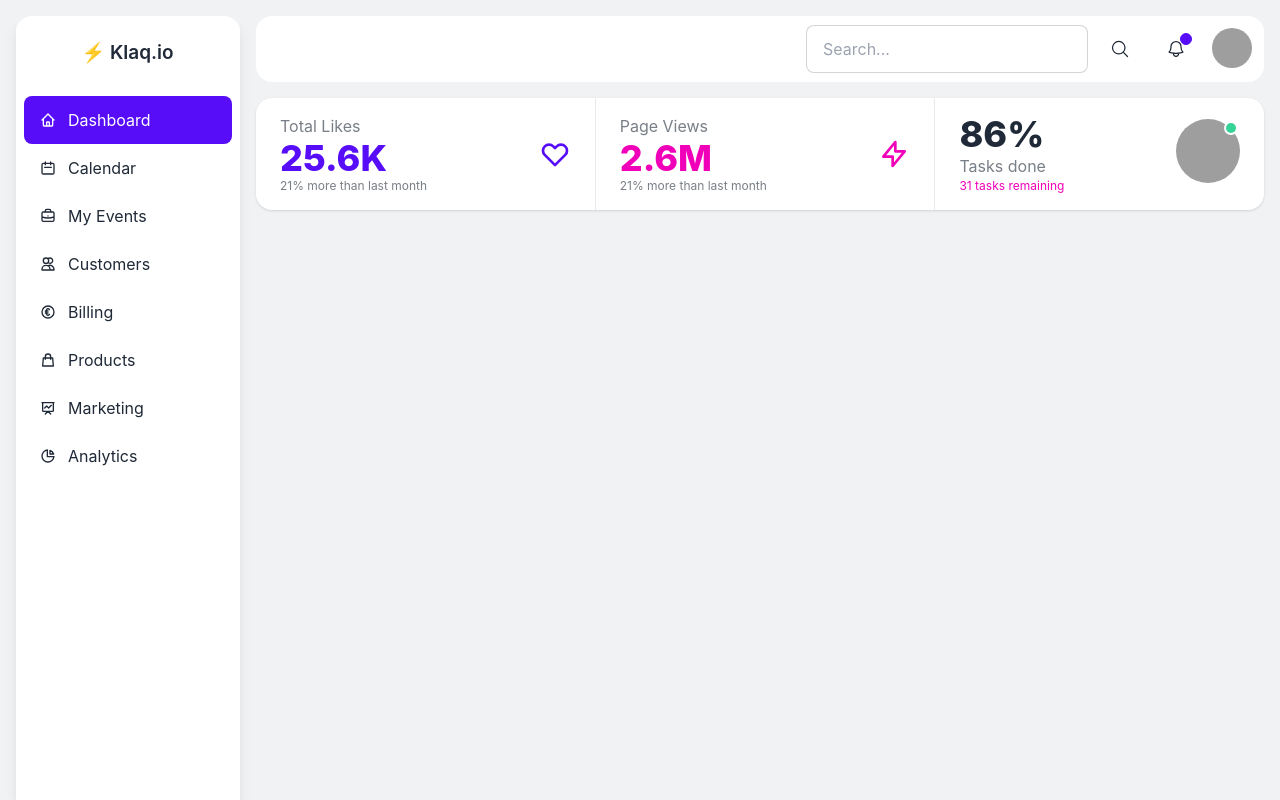
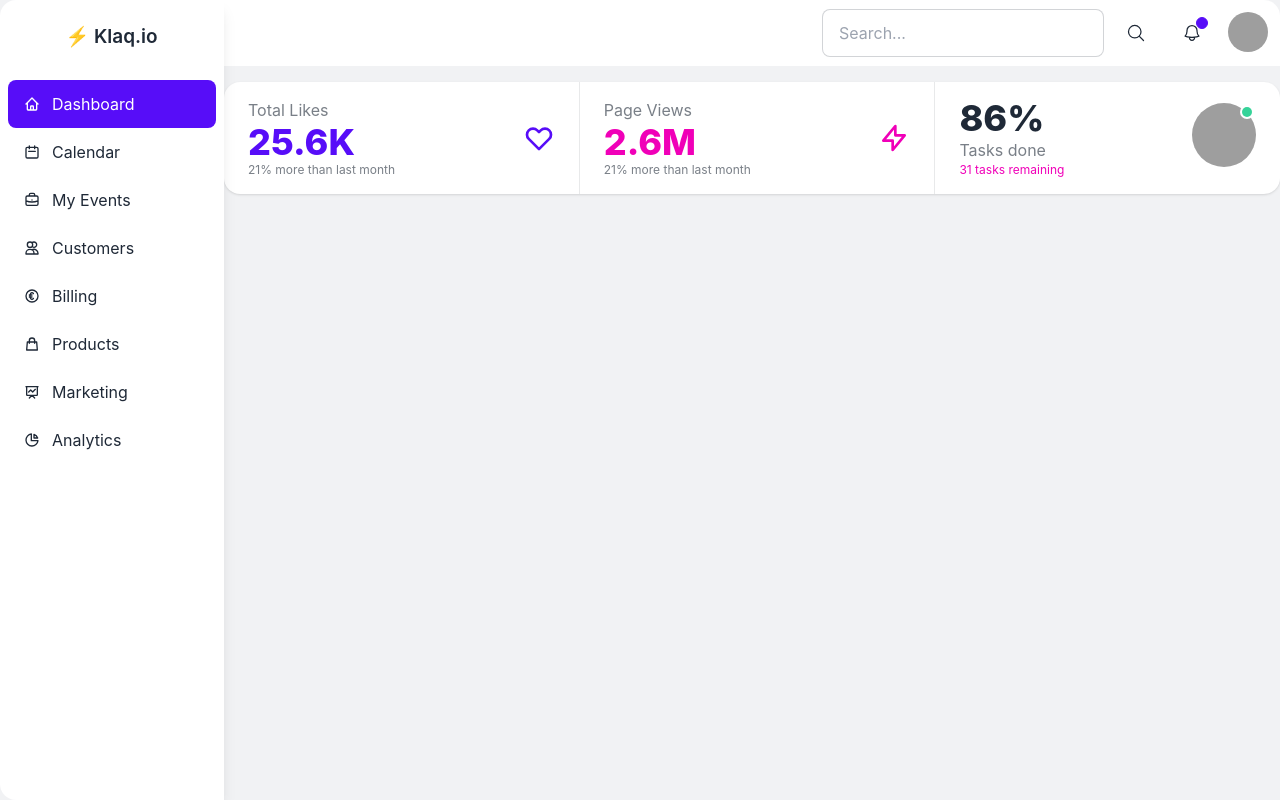
Before and after one commit to klaq-io/klaq-app, a React (Create React App) app: page / in a window 1280 px wide. Built offline with nearby package versions, Linux system fonts and the light colour scheme; grey boxes are pictures that could not be loaded.

Commit message:
fix: padding

```diff
--- a/src/components/Navbar/Navbar.tsx
+++ b/src/components/Navbar/Navbar.tsx
@@ -13,7 +13,7 @@ export const Header = () => {
   const actualPageName = path.charAt(0).toUpperCase() + path.slice(1);
 
   return (
-    <div className="navbar bg-base-100 rounded-2xl">
+    <div className="navbar bg-base-100">
       <div className="flex-1 px-2 mx-2 lg:flex">
         <span className="text-lg font-bold"> {actualPageName}</span>
       </div>
--- a/src/components/Sidebar/Sidebar.tsx
+++ b/src/components/Sidebar/Sidebar.tsx
@@ -24,7 +24,7 @@ export const Sidebar = (props: Props) => {
   );
 
   return (
-    <div className="drawer drawer-mobile bg-base-100 rounded-2xl">
+    <div className="drawer drawer-mobile bg-base-100">
       <div className="drawer-side">
         <div className="m-3 flex-1 text-center">
           <a className="btn btn-ghost normal-case text-xl "> ⚡ Klaq.io</a>
--- a/src/layouts/PageLayout/PageLayout.tsx
+++ b/src/layouts/PageLayout/PageLayout.tsx
@@ -10,10 +10,10 @@ export const PageLayout = (props: Props) => {
   return (
     <main className="relative h-screen overflow-hidden bg-gray-100 rounded-2xl">
       <div className="flex items-start justify-between">
-        <div className="relative hidden h-screen my-4 ml-4 shadow-lg lg:block w-60">
+        <div className="relative hidden h-screen shadow-lg lg:block w-60">
           <Sidebar />
         </div>
-        <div className="flex flex-col w-full pl-0 md:p-4 md:space-y-4">
+        <div className="flex flex-col w-full pl-0 md:space-y-4">
           <Header />
           {children}
         </div>
```
